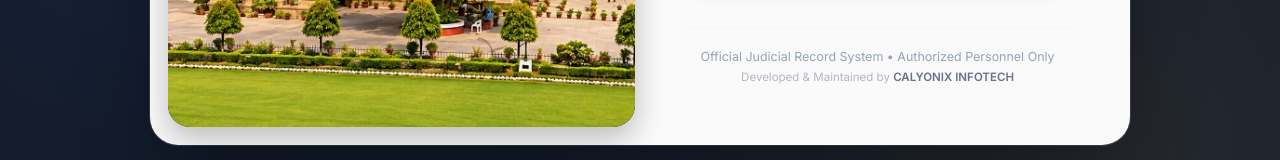
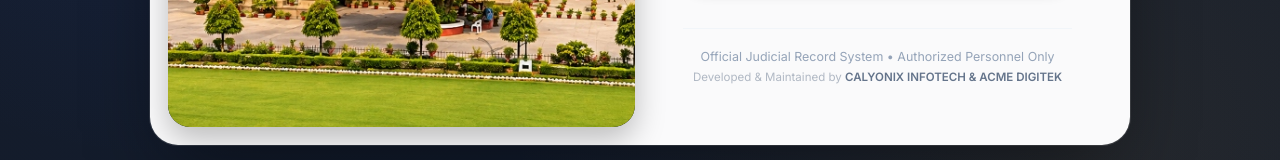
Before and after one commit to Ani008/RFID-Tracking-Dashboard, a React (Vite) app in the folder Frontend/: page /login in a window 1280 px wide. Shown: the part 533-693 px from the top of the page. Built offline with nearby package versions, Linux system fonts and the light colour scheme; no server answers.

Commit message:
Added second company name

```diff
--- a/Frontend/src/components/Sidebar.jsx
+++ b/Frontend/src/components/Sidebar.jsx
@@ -125,7 +125,7 @@ export default function Sidebar() {
             target="_blank"
             rel="noopener noreferrer"
           >
-            CALYONIX INFOTECH
+            CALYONIX INFOTECH & ACME DIGITEK
           </a>
         </span>
       </div>
--- a/Frontend/src/pages/Login.jsx
+++ b/Frontend/src/pages/Login.jsx
@@ -182,7 +182,7 @@ export default function Login() {
                 target="_blank"
                 rel="noopener noreferrer"
               >
-                CALYONIX INFOTECH
+                CALYONIX INFOTECH & ACME DIGITEK
               </a>
             </div>
           </div>
```
